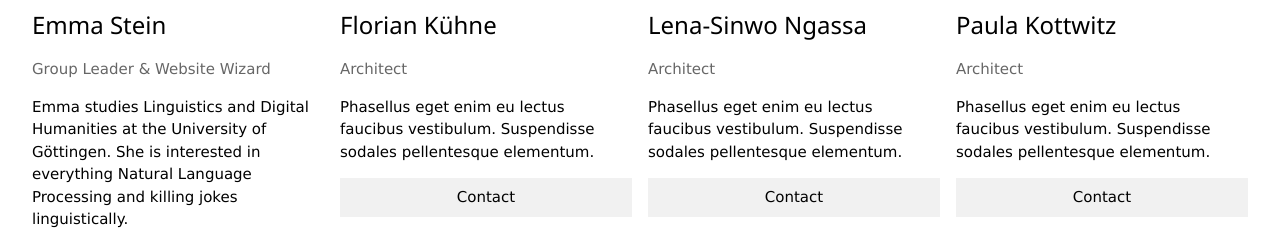
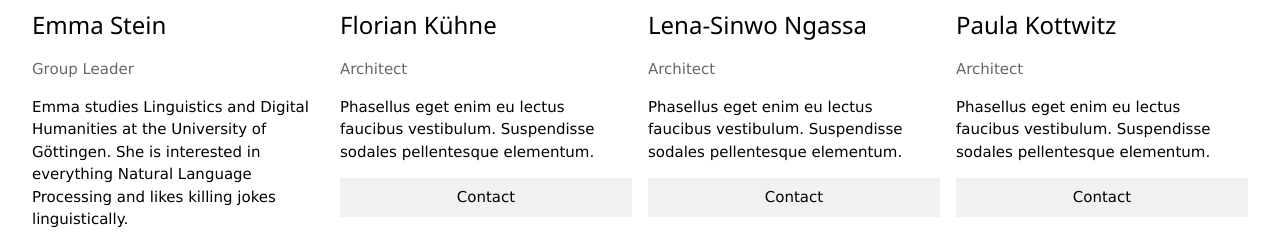
Before and after one commit to stonehenge0/Open_Sourcerers, a plain HTML site: page website_folder/A_index.html in a window 1280 px wide. Shown: the part 1313-1556 px from the top of the page. Drawn offline with Linux system fonts and the light colour scheme.

Commit message:
Modify personal description

```diff
--- a/website_folder/A_index.html
+++ b/website_folder/A_index.html
@@ -101,8 +101,8 @@
     <div class="w3-col l3 m6 w3-margin-bottom">
       <img src="/w3images/team2.jpg" alt="Emma" style="width:100%">
       <h3>Emma Stein</h3>
-      <p class="w3-opacity">Group Leader & Website Wizard</p>
-      <p>Emma studies Linguistics and Digital Humanities at the University of Göttingen. She is interested in everything Natural Language Processing and killing jokes linguistically.</p>
+      <p class="w3-opacity">Group Leader</p>
+      <p>Emma studies Linguistics and Digital Humanities at the University of Göttingen. She is interested in everything Natural Language Processing and likes killing jokes linguistically.</p>
       <p><button class="w3-button w3-light-grey w3-block">Contact</button></p>
     </div>
     <div class="w3-col l3 m6 w3-margin-bottom">
```
